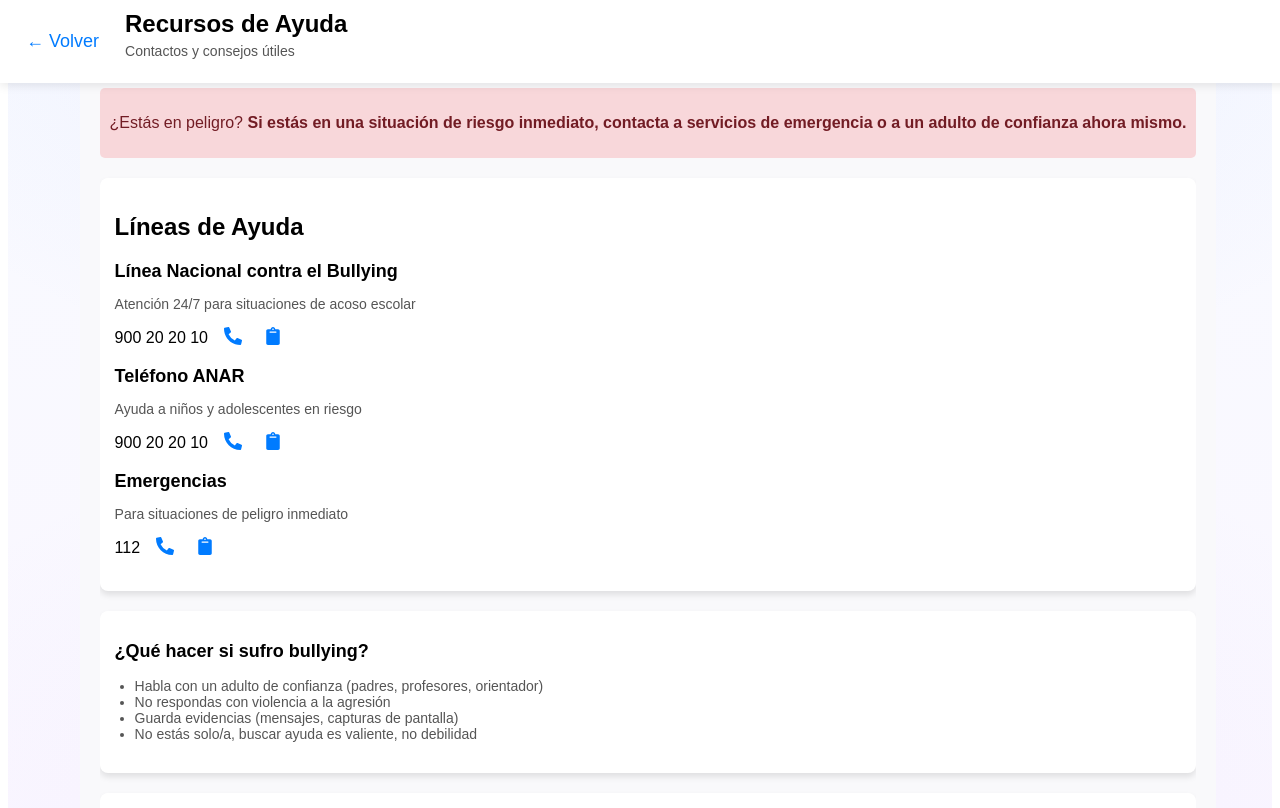
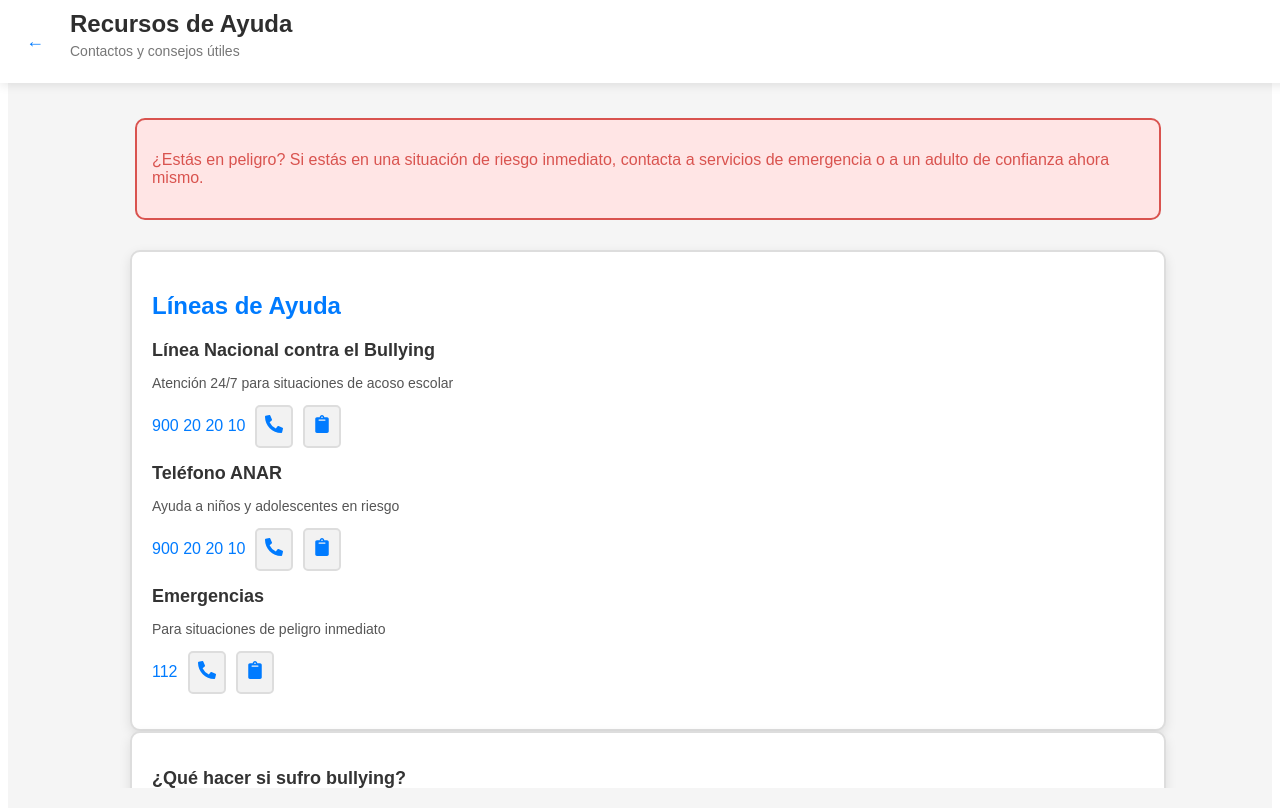
Before and after one commit to noelianikolatesla/Projecte-Nikko, a React (Vite) app in the folder nikko/frontend/: page /info in a window 1280 px wide. Built offline with nearby package versions, Linux system fonts and the light colour scheme.

Commit message:
[KAN-18] - Modificar vista auto-ayuda

```diff
--- a/nikko/frontend/src/components/Info.jsx
+++ b/nikko/frontend/src/components/Info.jsx
@@ -16,7 +16,7 @@ export default function Info() {
       {/* HEADER */}
       <header className="infoTopBar">
         <button className="infoBackBtn" onClick={goBack}>
-          ← Volver
+          ←
         </button>
         <div className="infoTopBarTitle">
           <h1>Recursos de Ayuda</h1>
@@ -25,7 +25,7 @@ export default function Info() {
       </header>
 
       {/* CONTENIDO DESPLAZABLE */}
-      <div className="infoContent">
+      <div className="infoContent" style={{ flexGrow: 1, overflowY: "auto" }}>
         {/* ADVERTENCIA DE PELIGRO */}
         <section className="infoDangerAlert">
           <p>¿Estás en peligro? <span>Si estás en una situación de riesgo inmediato, contacta a servicios de emergencia o a un adulto de confianza ahora mismo.</span></p>
--- a/nikko/frontend/src/styles/info.css
+++ b/nikko/frontend/src/styles/info.css
@@ -1,12 +1,13 @@
 /* Estilos generales para la página de información */
 .infoPage {
-  font-family: Arial, sans-serif;
-  background: #f9f9fb;
+  font-family: 'Arial', sans-serif;
+  background: #f5f5f5; /* Color de fondo muy suave */
   padding: 20px;
-  height: 100vh; /* Ocupa toda la pantalla */
+  height: 95vh;
+  width: 100%;
   display: flex;
   flex-direction: column;
-  overflow: hidden; /* Evita que el contenedor principal haga scroll */
+  overflow: hidden;
 }
 
 /* HEADER (barra fija) */
@@ -32,11 +33,12 @@
 .infoTopBar h1 {
   font-size: 24px;
   margin: 0;
+  color: #2e2e2e;
 }
 
 .infoSubTitle {
   font-size: 14px;
-  color: #555;
+  color: #777;
   margin-top: 5px;
 }
 
@@ -59,26 +61,31 @@
 
 /* ADVERTENCIA DE PELIGRO */
 .infoDangerAlert {
-  background-color: #f8d7da;
-  color: #721c24;
-  padding: 10px;
-  border-radius: 5px;
-  margin-bottom: 20px;
-}
-
-.infoDangerAlert span {
-  font-weight: bold;
+  background-color: #ffe5e5;  /* Fondo de advertencia más suave */
+  color: #d9534f;  /* Color de texto rojo suave */
+  padding: 15px;
+  border-radius: 10px; /* Bordes más redondeados */
+  width: 80%;
+  margin: 10px auto;  /* Centrado con margen superior */
+  border: 2px solid #d9534f;  /* Borde de color más intenso */
+  margin-bottom: 30px;
 }
 
 /* LÍNEAS DE AYUDA */
 .infoHelpLines {
   background-color: #ffffff;
-  padding: 15px;
-  border-radius: 8px;
-  box-shadow: 0px 4px 6px rgba(0, 0, 0, 0.1);
-  margin-bottom: 20px;
+  padding: 20px;
+  border-radius: 10px;
+  box-shadow: 0px 4px 12px rgba(0, 0, 0, 0.1); /* Sombra suave */
+  margin-bottom: 30px;
+  margin-top: 20px;
+  width: 80%;
+  margin: 0 auto;
+  border: 2px solid #ddd;  /* Borde gris suave */
+  color: #007bff;
 }
 
+/* Estilo para las líneas de ayuda (dentro de la tarjeta) */
 .infoHelpLine {
   margin-bottom: 15px;
 }
@@ -86,6 +93,8 @@
 .infoHelpLine h3 {
   font-size: 18px;
   margin: 0;
+  font-weight: bold;
+  color: #333;
 }
 
 .infoHelpLine p {
@@ -93,16 +102,25 @@
   color: #555;
 }
 
+/* Botones de íconos */
 .infoContactInfo {
   display: flex;
   align-items: center;
+  gap: 10px;
 }
 
 .infoContactInfo button {
-  background: transparent;
-  border: none;
-  margin-left: 10px;
+  background: #f2f2f2;  /* Fondo suave */
+  border: 2px solid #ddd;  /* Borde gris suave */
+  border-radius: 5px;
+  padding: 8px;
   cursor: pointer;
+  transition: background 0.3s ease, border-color 0.3s ease;
+}
+
+.infoContactInfo button:hover {
+  background: #007bff;  /* Fondo azul al hacer hover */
+  border-color: #0056b3;  /* Borde azul oscuro al hacer hover */
 }
 
 .infoIconBtn {
@@ -110,18 +128,29 @@
   color: #007bff;
 }
 
+.infoContactInfo button:focus {
+  outline: none;
+  box-shadow: 0 0 0 2px rgba(0, 123, 255, 0.5);  /* Sombra de enfoque */
+}
+
 /* CONSEJOS SOBRE BULLOING */
 .infoBullyingAdvice, .infoHelpCompanion {
   background-color: #ffffff;
-  padding: 15px;
-  border-radius: 8px;
-  box-shadow: 0px 4px 6px rgba(0, 0, 0, 0.1);
-  margin-bottom: 20px;
+  padding: 20px;
+  border-radius: 10px;
+  box-shadow: 0px 4px 12px rgba(0, 0, 0, 0.1);
+  margin-bottom: 30px;
+  margin-top: 20px;
+  width: 80%;
+  margin: 0 auto;
+  border: 2px solid #ddd;  /* Borde gris suave */
 }
 
 .infoBullyingAdvice h2, .infoHelpCompanion h2 {
   font-size: 18px;
   margin-bottom: 10px;
+  font-weight: bold;
+  color: #333;
 }
 
 .infoBullyingAdvice ul, .infoHelpCompanion ul {
@@ -136,9 +165,14 @@
 
 /* RECURSOS ONLINE */
 .infoOnlineResources {
-  background-color: #e0f7fa;
-  padding: 15px;
-  border-radius: 8px;
+  background-color: #e6f7ff;  /* Fondo más suave para los recursos */
+  padding: 20px;
+  border-radius: 10px;
+  width: 80%;
+  margin: 0 auto;
+  border: 2px solid #007bff;  /* Borde azul */
+  margin-top: 20px;
+  box-shadow: 0px 4px 12px rgba(0, 0, 0, 0.1);
 }
 
 .infoResourceLink {
```
